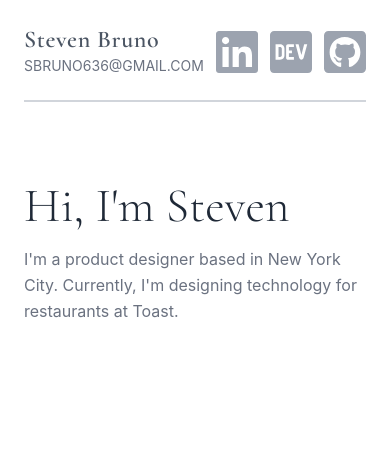
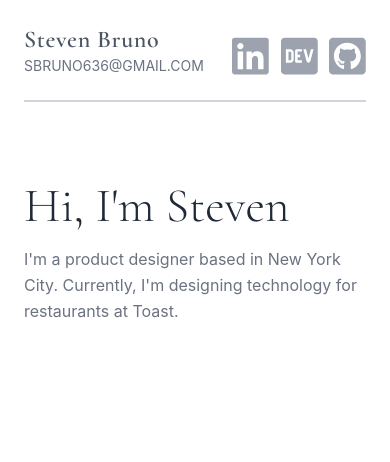
Before and after one commit to stevenbruno/sbrunodesign, a Gatsby site: page / in a window 390 px wide. Shown: the top 462 px of the page. Built offline with nearby package versions, Linux system fonts and the light colour scheme; Gatsby itself is replaced by a stand-in of ours.

Commit message:
responsively size the fontawesome icons

```diff
--- a/src/pages/index.js
+++ b/src/pages/index.js
@@ -52,14 +52,14 @@ const IndexPage = () => {
           rel="stylesheet"
         />
       </Helmet>
-      <nav className="mb-20 lg:mb-32 flex flex-wrap border-b-2 border-gray-300 pb-4 justify-between space-y-1">
+      <nav className="mb-20 lg:mb-32 flex flex-wrap border-b-2 border-gray-300 pb-4 justify-between items-center space-y-1">
         <div className="flex flex-col mb-2">
           <p className="text-2xl font-serif font-semibold tracking-wide text-gray-600">
             Steven Bruno
           </p>
           <p className="text-sm uppercase">sbruno636@gmail.com</p>
         </div>
-        <div className="flex space-x-3 text-gray-400">
+        <div className="flex space-x-3 text-gray-400 text-sm md:text-xs">
           <FontAwesomeIcon icon={faLinkedin} size="3x" />
           <FontAwesomeIcon icon={faDev} size="3x" />
           <FontAwesomeIcon icon={faGithubSquare} size="3x" />
```
